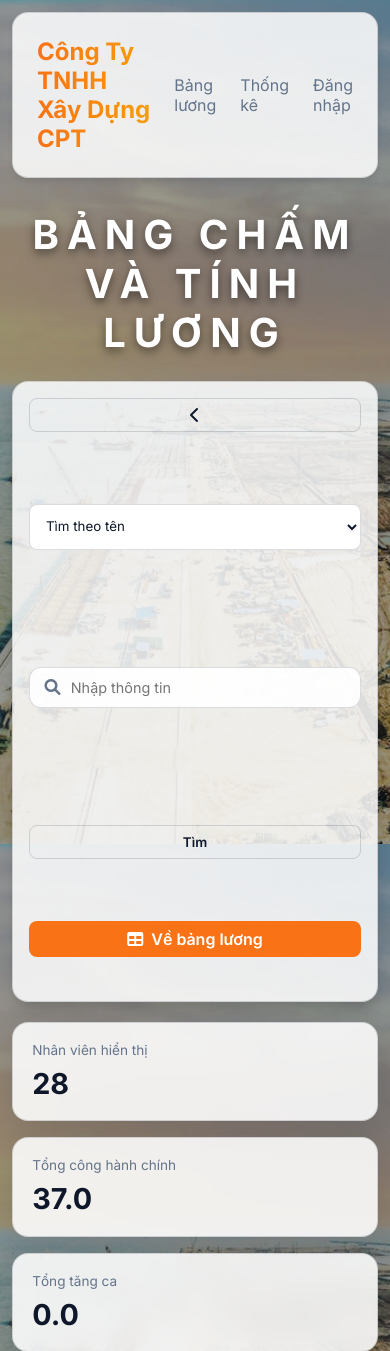
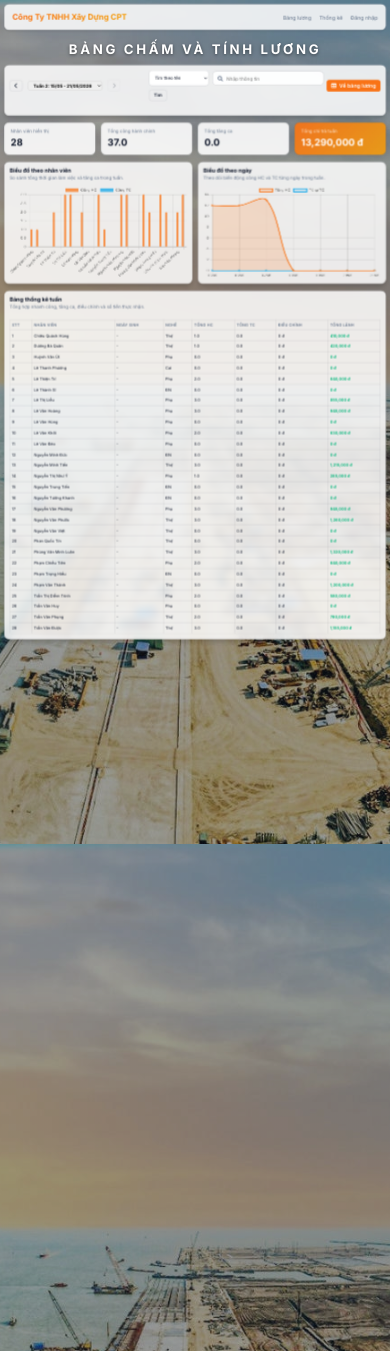
Before and after one commit to bruhhhh978/CPT, a Django app: page /statistics/ in a window 390 px wide. Shown: the top 1351 px of the page. Run offline with Django 5.2, Linux system fonts and the light colour scheme; data comes from the database, SQL or seed files in the repository.

Commit message:
fix responsive

```diff
--- a/payroll/static/css/style.css
+++ b/payroll/static/css/style.css
@@ -13,6 +13,9 @@
     --success: #10b981;
     --warning: #f59e0b;
     --danger: #ef4444;
+    --page-min-width: 1180px;
+    --page-scale: 1;
+    --scaled-page-height: auto;
 }
 
 * {
@@ -30,6 +33,10 @@
 /* Hide scrollbar for Chrome, Safari and Opera */
 *::-webkit-scrollbar {
     display: none;
+}
+
+html {
+    overflow-x: hidden;
 }
 
 body {
@@ -241,7 +248,6 @@ h1 {
     margin-bottom: 1.5rem;
     align-items: center;
     flex-wrap: nowrap;
-    overflow-x: auto;
     width: 100%;
     padding-bottom: 4px;
 }
@@ -720,7 +726,20 @@ tr:hover td {
     color: var(--text-muted);
 }
 
-@media (max-width: 768px) {
+@media (max-width: 1179px) {
+    body {
+        min-height: max(100vh, var(--scaled-page-height));
+    }
+
+    .container {
+        width: var(--page-min-width);
+        max-width: none;
+        transform: scale(var(--page-scale));
+        transform-origin: top left;
+    }
+}
+
+@media (max-width: 768px) and (min-width: 1180px) {
     .modal-content {
         width: 95%;
         margin: 20% auto;
--- a/payroll/templates/payroll/base.html
+++ b/payroll/templates/payroll/base.html
@@ -46,6 +46,29 @@
             {% block content %}{% endblock %}
         </main>
     </div>
+    <script>
+        (function () {
+            const root = document.documentElement;
+            const container = document.querySelector('.container');
+            const minWidth = parseFloat(getComputedStyle(root).getPropertyValue('--page-min-width')) || 1180;
+
+            function fitPageToViewport() {
+                if (!container) return;
+
+                const scale = window.innerWidth < minWidth ? window.innerWidth / minWidth : 1;
+                root.style.setProperty('--page-scale', scale.toString());
+                root.style.setProperty('--scaled-page-height', `${container.scrollHeight * scale}px`);
+            }
+
+            window.addEventListener('resize', fitPageToViewport);
+            window.addEventListener('load', fitPageToViewport);
+            fitPageToViewport();
+
+            if ('ResizeObserver' in window && container) {
+                new ResizeObserver(fitPageToViewport).observe(container);
+            }
+        })();
+    </script>
 </body>
 
 </html>
```
